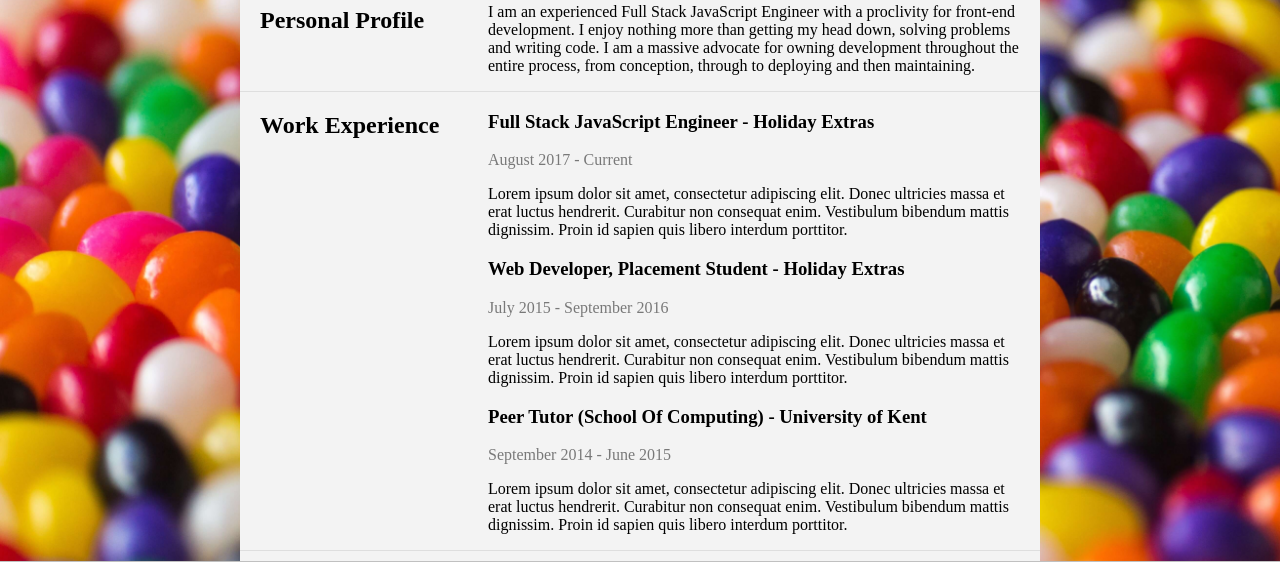
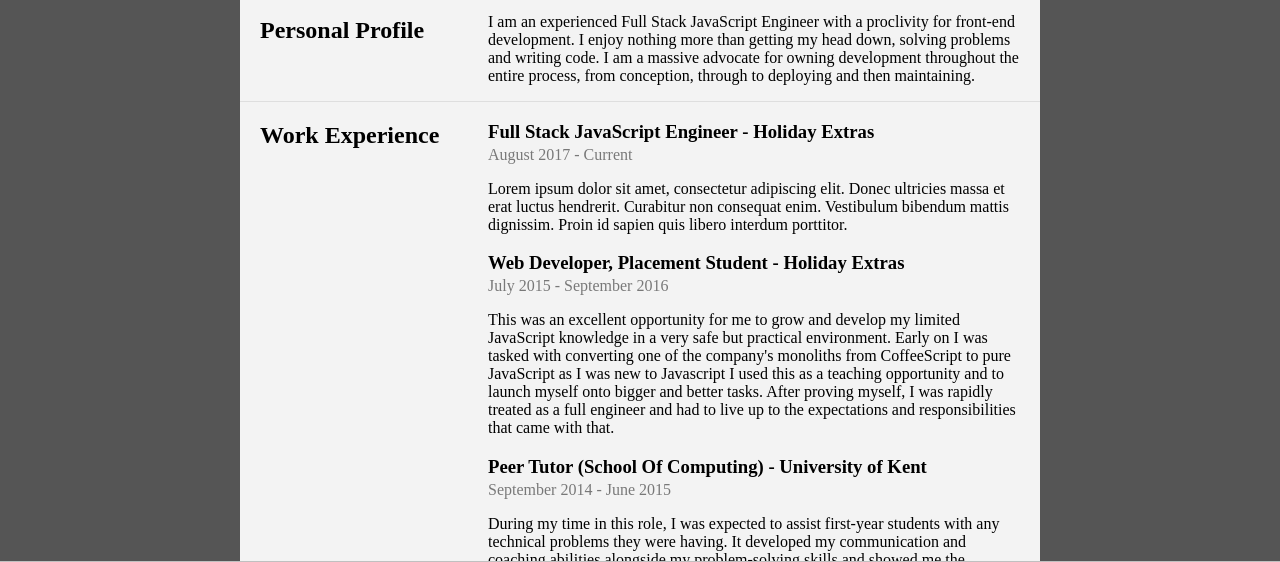
Before and after one commit to pseudosmart/portfolio, a React app: page /CV in a window 1280 px wide. Shown: the part 187-749 px from the top of the page. Built offline with nearby package versions, Linux system fonts and the light colour scheme.

Commit message:
Styling tweaks

```diff
--- a/src/javascript/containers/CV.js
+++ b/src/javascript/containers/CV.js
@@ -52,12 +52,17 @@ const CVContainer = () => (
           <h3>Web Developer, Placement Student - Holiday Extras</h3>
           <p className="text-muted">July 2015 - September 2016</p>
           <p>
-            Lorem ipsum dolor sit amet, consectetur adipiscing elit. Donec ultricies massa et erat luctus hendrerit. Curabitur non consequat enim. Vestibulum bibendum mattis dignissim. Proin id sapien quis libero interdum porttitor.
+            This was an excellent opportunity for me to grow and develop my limited JavaScript knowledge in a very safe but practical environment.
+            Early on I was tasked with converting one of the company's monoliths from CoffeeScript to pure JavaScript as I was new to Javascript I used this as a teaching opportunity and to launch myself onto bigger and better tasks.
+            After proving myself, I was rapidly treated as a full engineer and had to live up to the expectations and responsibilities that came with that.
           </p>
 
           <h3>Peer Tutor (School Of Computing) - University of Kent</h3>
           <p className="text-muted">September 2014 - June 2015</p>
-          <p>Lorem ipsum dolor sit amet, consectetur adipiscing elit. Donec ultricies massa et erat luctus hendrerit. Curabitur non consequat enim. Vestibulum bibendum mattis dignissim. Proin id sapien quis libero interdum porttitor.</p>
+          <p>
+            During my time in this role, I was expected to assist first-year students with any technical problems they were having.
+            It developed my communication and coaching abilities alongside my problem-solving skills and showed me the importance of pitching at the correct technical level.
+          </p>
         </div>
       </section>
 
@@ -97,7 +102,7 @@ const CVContainer = () => (
           <h3>St Laurence Secondary School</h3>
           <p className="text-muted">September 2006 - July 2013</p>
           <ul className="list-unstyled">
-            <li>3 A-Levels: Mathematics, Futher Mathematics and Physics</li>
+            <li>3 A-Levels: Mathematics, Further Mathematics and Physics</li>
             <li>AS-Level: Chemistry</li>
             <li>12 GCSEs: Including English, Mathematics and Science </li>
           </ul>
--- a/src/stylesheets/cv.scss
+++ b/src/stylesheets/cv.scss
@@ -1,7 +1,6 @@
 .cv {
-  width: 90%;
   max-width: 800px;
-  margin: 45px auto;
+  margin: 55px auto;
   background: #f3f3f3;
 
   .thumbnail {
@@ -47,6 +46,12 @@
       .section-content {
         float: right;
         width: 70%;
+        h3 {
+          margin-bottom: 3px;
+        }
+        h3 + p {
+          margin-top: 0;
+        }
       }
     }
 
@@ -58,10 +63,6 @@
   }
 }
 
-body {
-  background: #181818;
-}
-
 section:last-child {
     padding: 20px 0 10px;
 }
@@ -70,3 +71,7 @@ section {
     border-top: 1px solid #dedede;
     padding: 20px 0 0;
 }
+
+.background {
+  background: #555
+}
--- a/src/stylesheets/main.scss
+++ b/src/stylesheets/main.scss
@@ -14,15 +14,6 @@ body {
   height: 100%;
 }
 
-.background {
-  background: url('../assets/Jellybeans.png') no-repeat center center fixed;
-  -webkit-background-size: cover;
-  -moz-background-size: cover;
-  -o-background-size: cover;
-  background-size: cover;
-  background-repeat:no-repeat;
-}
-
 .text-muted {
   opacity: 0.5;
 }
```
